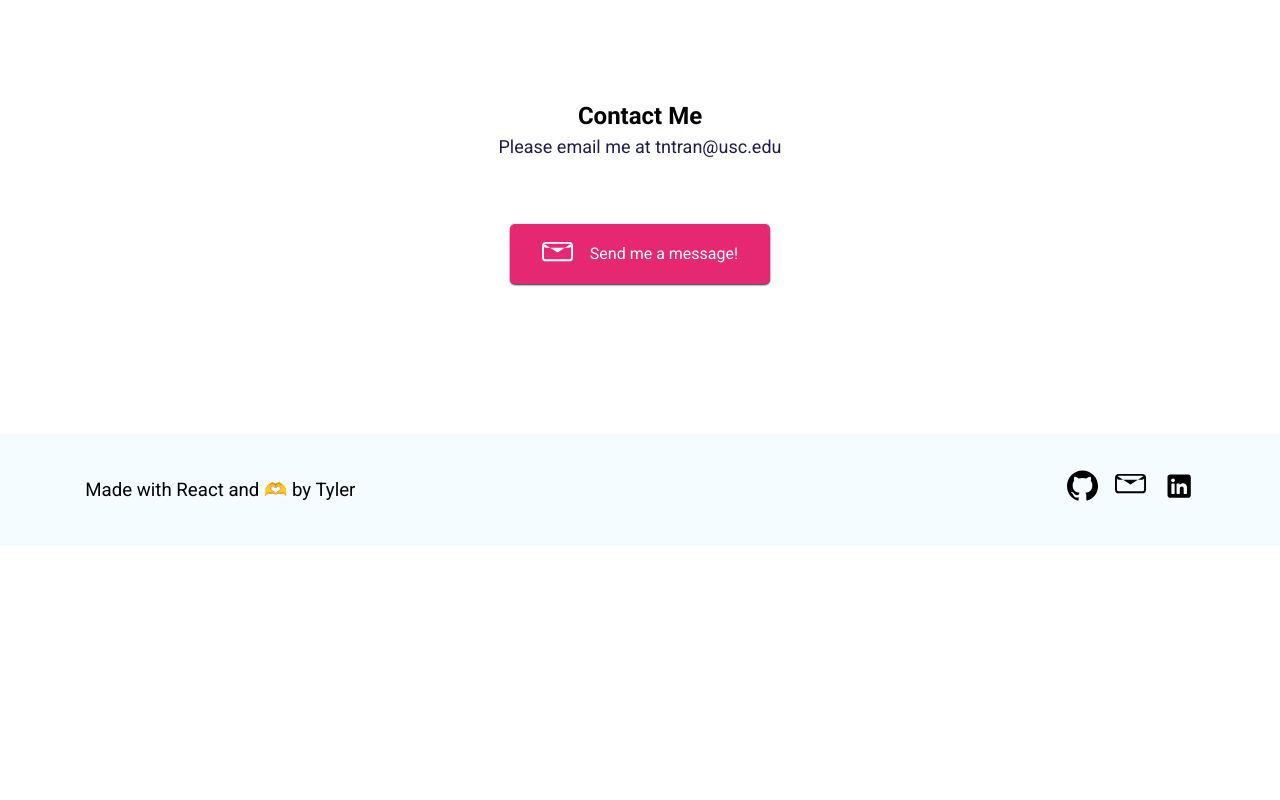
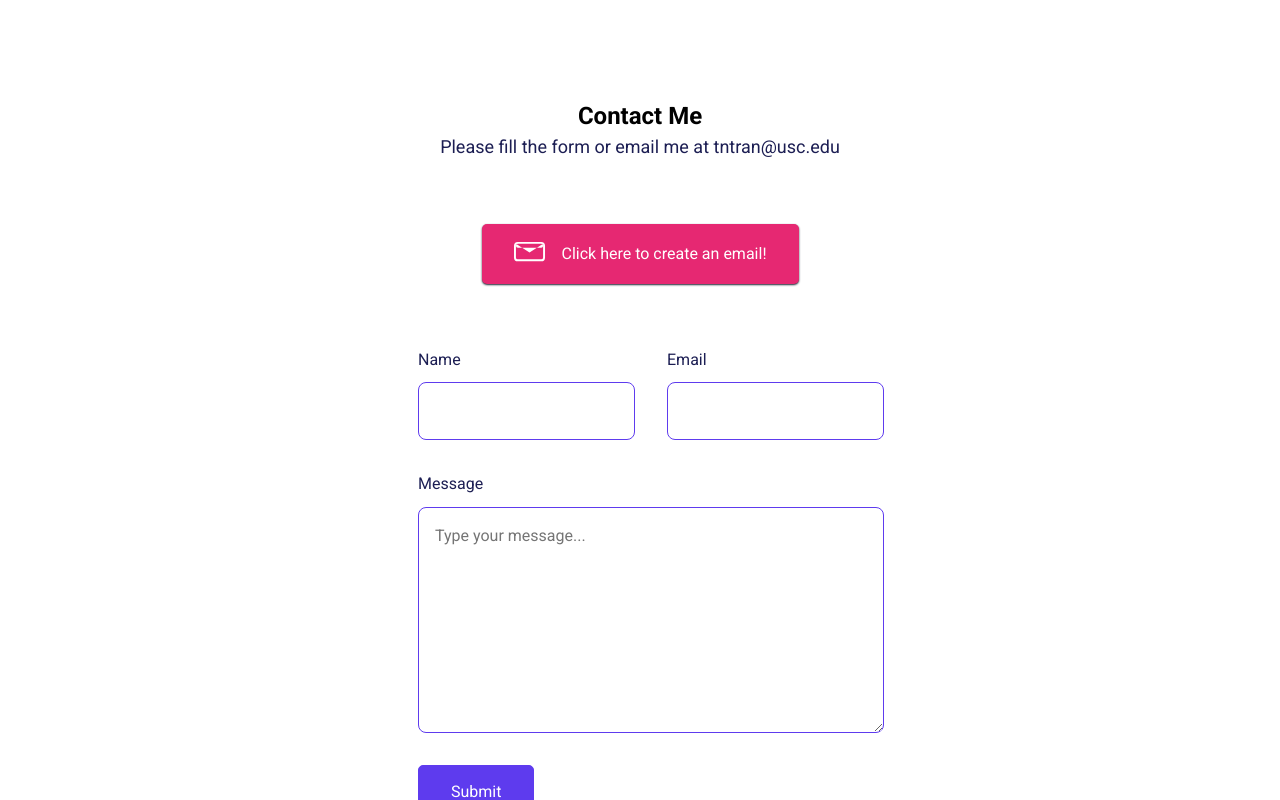
Before and after one commit to Tylerntran/tylerntran.github.io, a React (Create React App) app: page / in a window 1280 px wide. Shown: the part 3680-4480 px from the top of the page. Before the commit the page ends 4226 px from the top, so only its background shows below. Built offline with nearby package versions, Linux system fonts and the light colour scheme.

Commit message:
added contact form

```diff
--- a/src/Pages/Home/ContactMe.jsx
+++ b/src/Pages/Home/ContactMe.jsx
@@ -6,7 +6,9 @@ export default function ContactMe() {
     <section id="Contact" className="contact--section">
       <div>
         <h2>Contact Me</h2>
-        <p className="text-lg">Please email me at tntran@usc.edu</p>
+        <p className="text-lg">
+          Please fill the form or email me at tntran@usc.edu
+        </p>
       </div>
       <div>
         <button className="btn btn-github" onClick={openEmail}>
@@ -23,10 +25,10 @@ export default function ContactMe() {
               fill="currentColor"
             />
           </svg>
-          Send me a message!
+          Click here to create an email!
         </button>
       </div>
-      {/* <form className="contact--form--container">
+      <form className="contact--form--container" netlify>
         <div className="container">
           <label htmlFor="first-name" className="contact--label">
             <span className="text-md">Name</span>
@@ -61,7 +63,7 @@ export default function ContactMe() {
         <div>
           <button className="btn btn-primary contact--form--btn">Submit</button>
         </div>
-      </form> */}
+      </form>
     </section>
   );
 }
```
